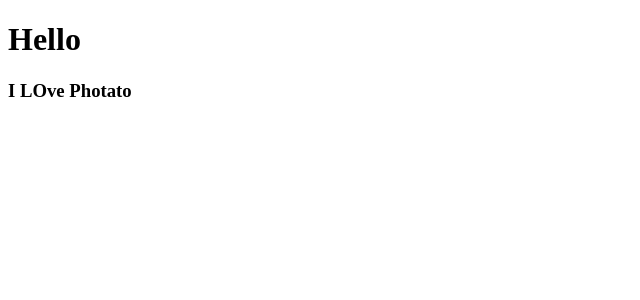
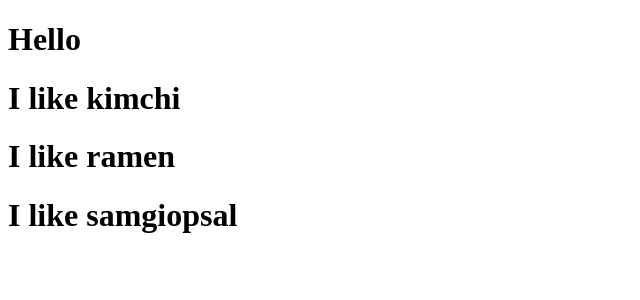
Before and after one commit to ghehd231/movieapp2, a React (Create React App) app: page / in a window 1280 px wide. Shown: the top 300 px of the page, without its empty margins (0-640 px from the left). Built offline with nearby package versions, Linux system fonts and the light colour scheme.

Commit message:
component props

```diff
--- a/src/App.js
+++ b/src/App.js
@@ -1,11 +1,17 @@
 import React from 'react';
-import Potato from "./Potato";
+
+function Food({ favourite }){
+  return <h1>I like {favourite} </h1>
+}
 
 function App() {
   return (
     <div>
       <h1>Hello</h1>
-      <Potato />
+      <Food favourite="kimchi" />
+      <Food favourite="ramen" />
+      <Food favourite="samgiopsal" />
+
     </div>
   );
 }
--- a/src/Potato.js
+++ /dev/null
@@ -1,6 +0,0 @@
-import React, { Component } from 'react';
-
-function Potato() {
-    return <h3>I LOve Photato</h3>
-}
-export default Potato;
```
